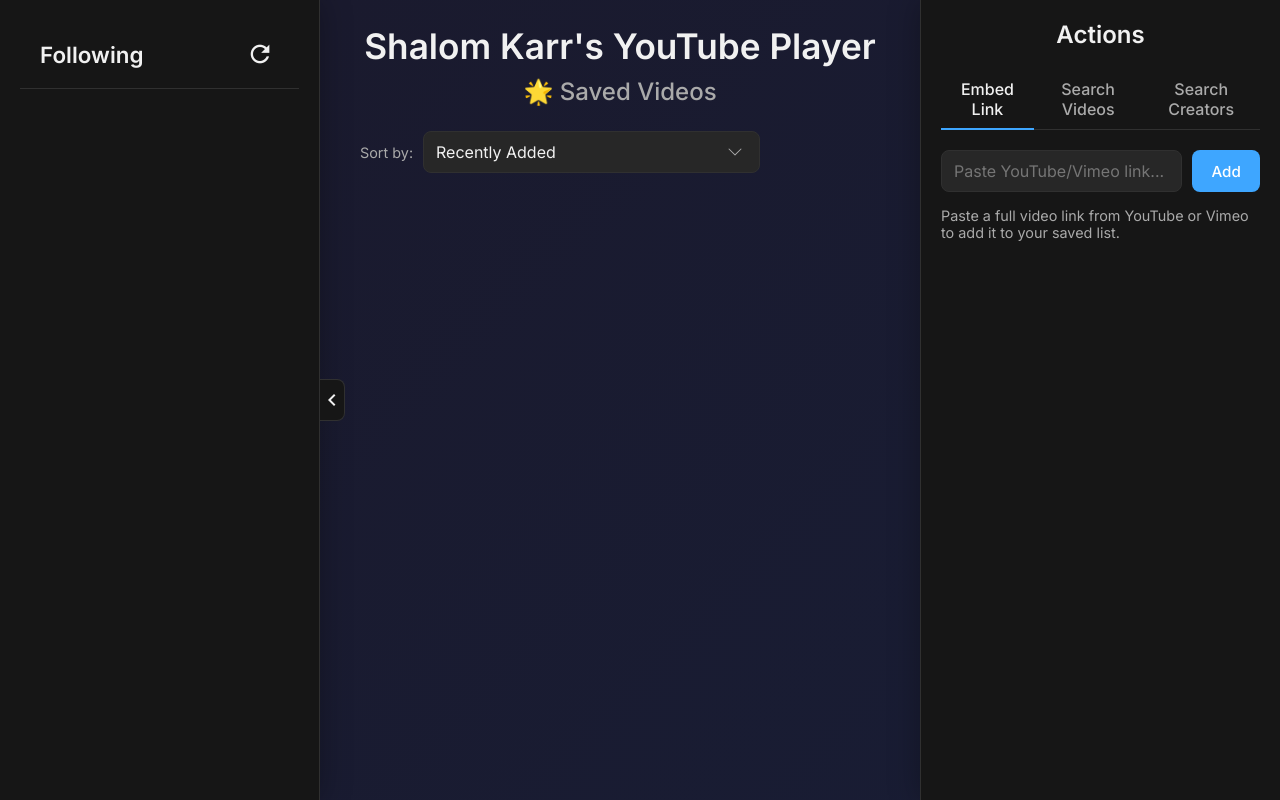
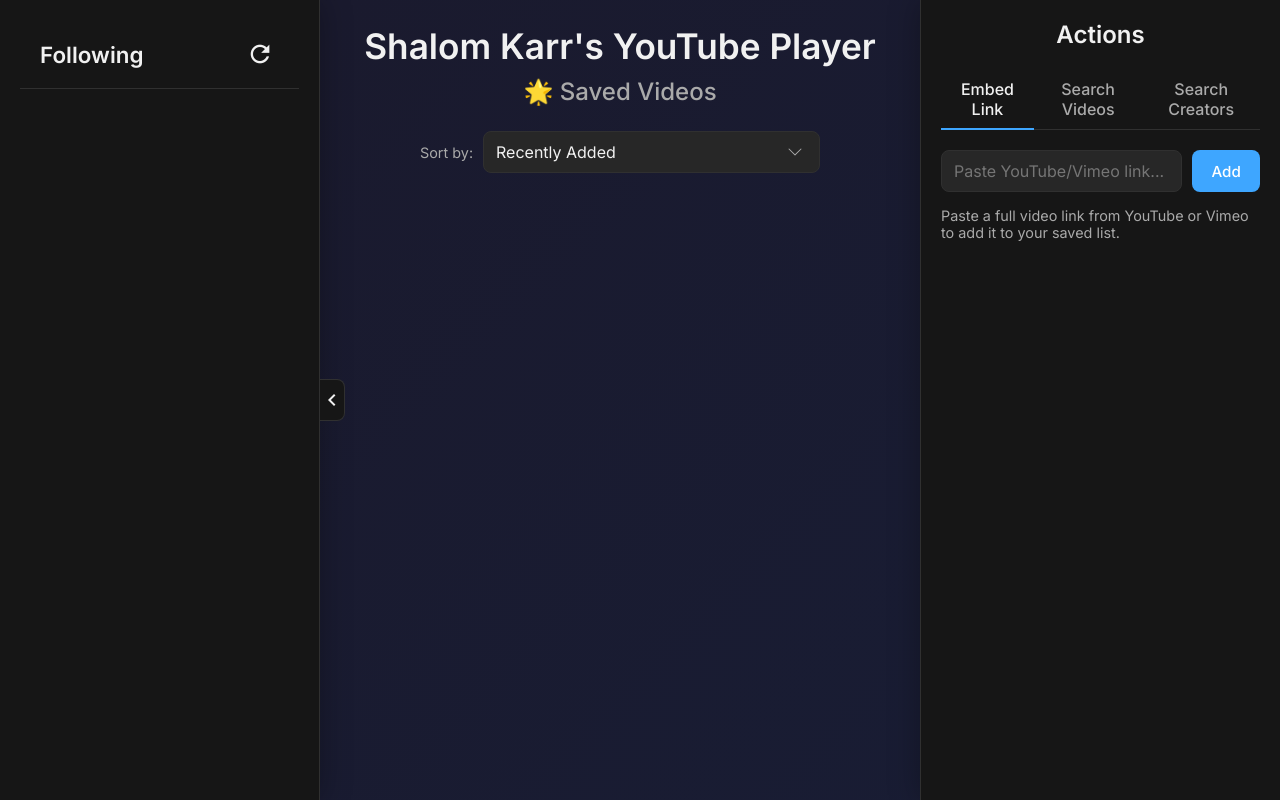
Before and after one commit to Shalom-Karr/SKyoutube.pages.dev, a plain HTML site: page index.html in a window 1280 px wide. Drawn offline with Linux system fonts and the light colour scheme; a script that the page names is missing.

Commit message:
Restore global styles and enhance mobile layout
Restored global layout styles and improved mobile responsiveness.

```diff
--- a/style.css
+++ b/style.css
@@ -207,6 +207,7 @@
     display: flex; align-items: center; gap: 10px;
     max-width: 400px; /* MODIFIED: Increased width */
     white-space: nowrap; /* MODIFIED: Prevent wrapping */
+    margin: 0 auto; /* MODIFIED: Center The Block */
 }
 .sort-controls label { font-size: 0.9rem; color: var(--text-secondary); }
 .saved-videos-container { flex-grow: 1; width: 100%; }
@@ -421,4 +422,5 @@
     #video-list { grid-template-columns: repeat(auto-fill, minmax(250px, 1fr)); }
     #video-modal { padding: 20px 10px; }
     .modal-content { max-width: none; }
+
 }
```
